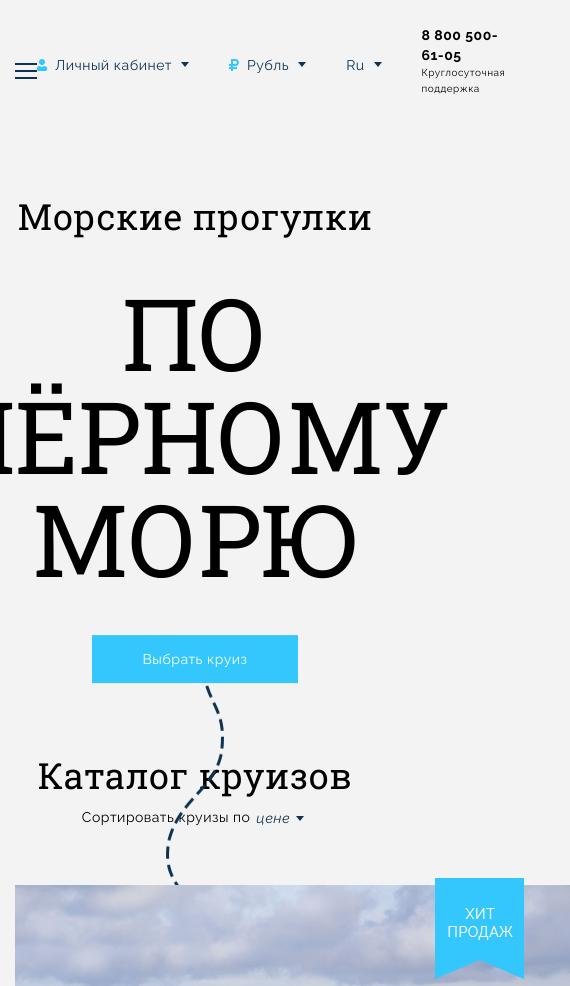
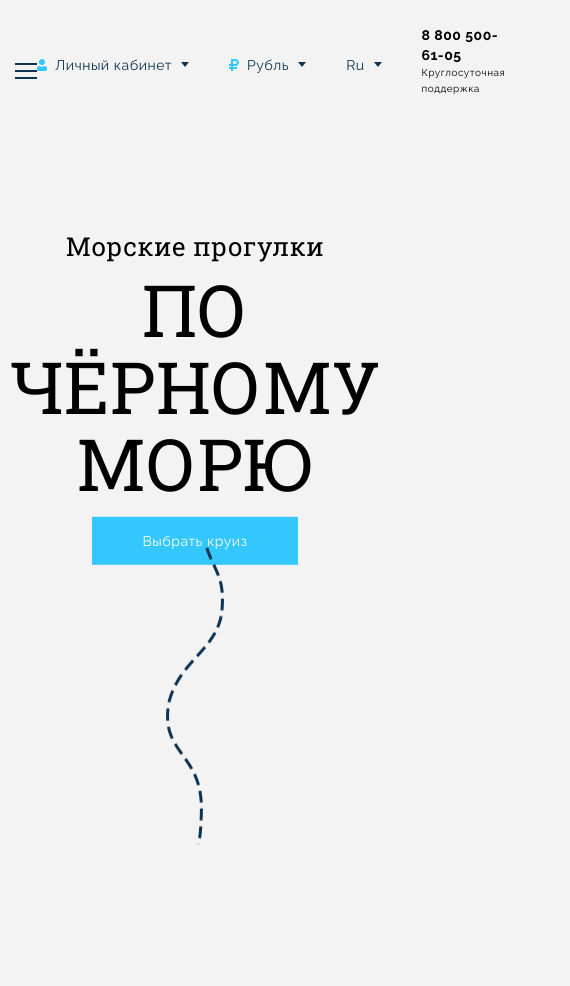
Before and after one commit to DimaSilver/Cruises, a plain HTML site: page index.html in a window 390 px wide. Shown: the top 986 px of the page, 570 px wide, since content can reach past the window. After the commit the page ends 845 px from the top, so only its background shows below. Drawn offline with Linux system fonts and the light colour scheme.

Commit message:
Адаптив сэкшенов header и first-screen(1300px)

```diff
--- a/index.html
+++ b/index.html
@@ -64,6 +64,7 @@
         </div>
     </div>
 </section>
+<!--
 <section class="catalog">
     <div class="container">
         <h3 class="catalog__title section-title">Каталог круизов</h3>
@@ -147,7 +148,7 @@
         </div>
     </div>
 </section>
-<form id="card-form" class="card-form mfp-hide white-popup-block"><!--mfp-hide white-popup-block-->
+<form id="card-form" class="card-form mfp-hide white-popup-block">
     <div class="card-form__inner">
         <div class="card-form__photos">
             <img class="card-form__photos-big" src="images/popup-img__1.jpg" alt="">
@@ -227,7 +228,7 @@
             </div>
         </div>
     </div>
-</footer>
+</footer>-->
 <script src="js/main.min.js"></script>
 </body>
 </html>
--- a/scss/_media.scss
+++ b/scss/_media.scss
@@ -0,0 +1,58 @@
+@media(max-width: 1600px){
+  .first-screen__textarea-title {
+    font-size: 95px;
+    line-height: 98px;
+    margin-bottom: 35px;
+  }
+  .first-screen__textarea-subtitle {
+    margin-bottom: 30px;
+  }
+  .container {
+    max-width: 1070px;
+  }
+  .first-screen {
+    background-size: cover;
+    width: auto;
+  }
+}
+@media(max-width: 1450px){
+  .first-screen__textarea {
+    transform: translateY(50%);
+  }
+  .first-screen__textarea-title {
+    font-size: 87px;
+    line-height: 92px;
+    margin-bottom: 15px;
+    letter-spacing: .25px;
+  }
+  .first-screen__textarea-subtitle {
+    margin-bottom: 20px;
+  }
+  .container {
+    max-width: 940px;
+  }
+  .first-screen__textarea-subtitle {
+    font-size: 30px;
+    line-height: 33px;
+  }
+}
+@media(max-width: 1300px){
+  .first-screen__textarea-title {
+    font-size: 72px;
+    line-height: 77px;
+  }
+  .first-screen__textarea-subtitle {
+    font-size: 26px;
+    line-height: 29px;
+    margin-bottom: 10px;
+  }
+  .first-screen__line {
+    transform: translateY(65%);
+  }
+  .first-screen__textarea{
+    transform: translateY(60%);
+  }
+  .container {
+    max-width: 800px;
+  }
+}
```
Also changed, not shown: css/style.min.css.
